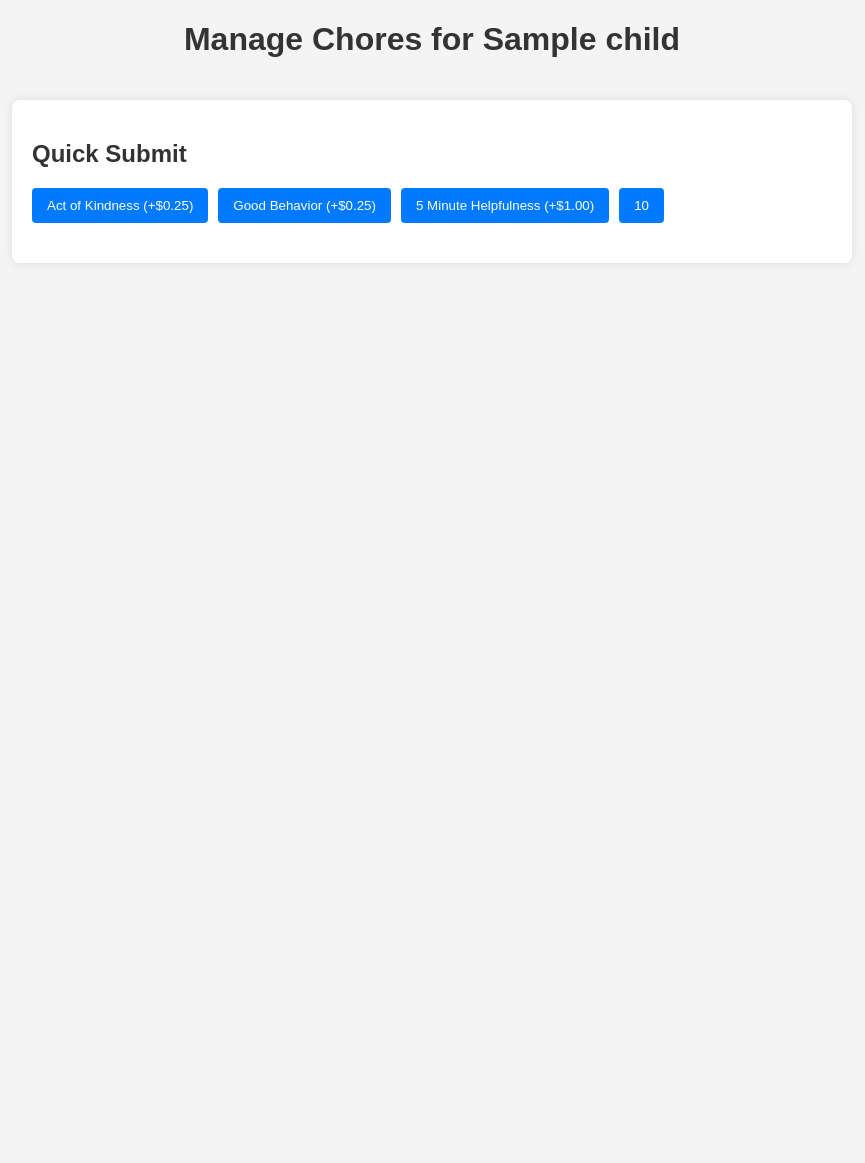
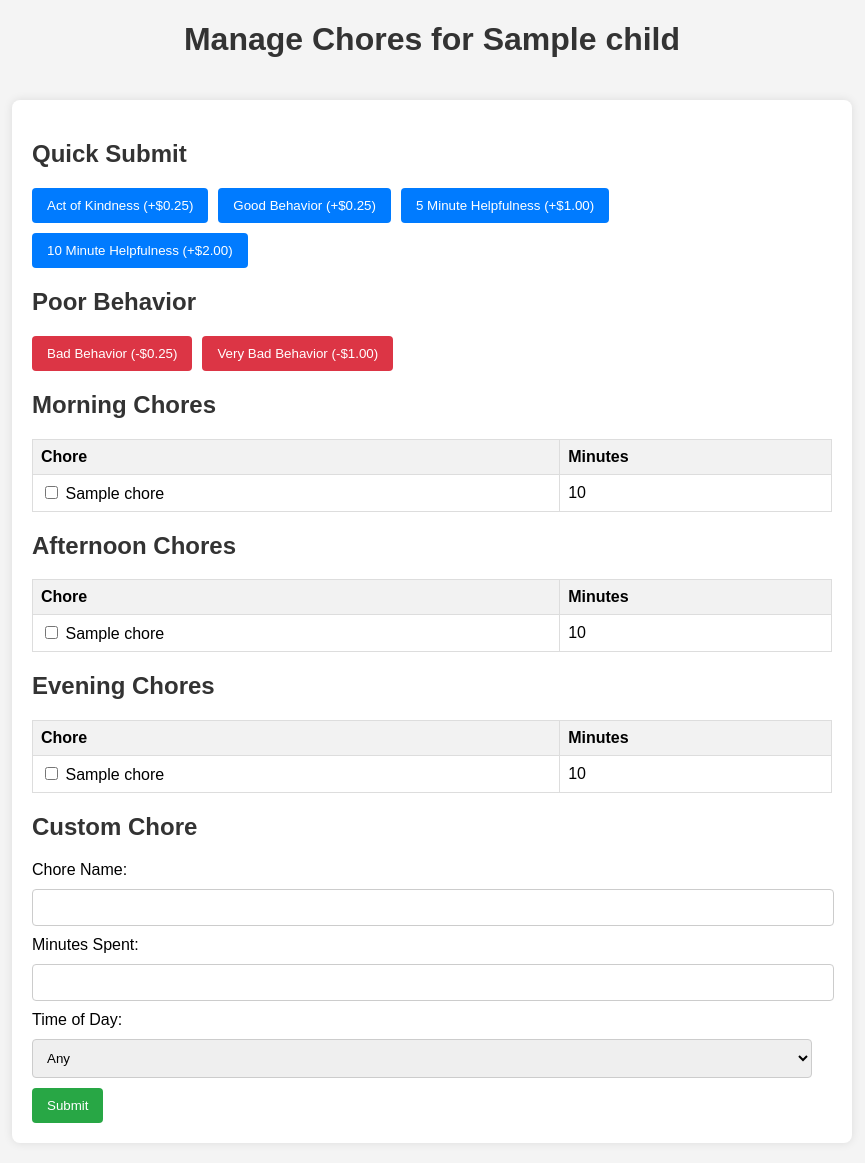
Before and after one commit to mmorrisj/ChoreTracker, a Flask app: template templates/manage_chores.html in a window 1280 px wide. Shown: the whole page, without its empty margins (208-1073 px from the left). Before the commit the page ends 223 px from the top, so only its background shows below. Run offline with Flask 2, Linux system fonts and the light colour scheme; the template is opened without the code that fills it: most values are stand-ins (such as "Sample title", 1, 10 or a date in 2020).

Commit message:
Update manage_chores.html

```diff
--- a/templates/manage_chores.html
+++ b/templates/manage_chores.html
@@ -88,4 +88,120 @@
             <button type="submit" name="quick_submit" value="Act of Kindness">Act of Kindness (+$0.25)</button>
             <button type="submit" name="quick_submit" value="Good Behavior">Good Behavior (+$0.25)</button>
             <button type="submit" name="quick_submit" value="5 Minute Helpfulness">5 Minute Helpfulness (+$1.00)</button>
-            <button type="submit" name="quick_submit" value="10 Minute Helpfulness">10
+            <button type="submit" name="quick_submit" value="10 Minute Helpfulness">10 Minute Helpfulness (+$2.00)</button>
+            <!-- Add more quick submit buttons as needed -->
+        </div>
+
+        <h2>Poor Behavior</h2>
+        <div class="poor-behavior">
+            <button type="submit" name="quick_submit" value="Bad Behavior">Bad Behavior (-$0.25)</button>
+            <button type="submit" name="quick_submit" value="Very Bad Behavior">Very Bad Behavior (-$1.00)</button>
+            <!-- Add more poor behavior buttons as needed -->
+        </div>
+
+        <h2>Morning Chores</h2>
+        <table>
+            <thead>
+                <tr>
+                    <th>Chore</th>
+                    <th>Minutes</th>
+                </tr>
+            </thead>
+            <tbody>
+                {% for chore in morning_chores %}
+                <tr>
+                    <td>
+                        <input type="checkbox" name="preset_chores" value="{{ chore['id'] }}" id="chore_{{ chore['id'] }}">
+                        <label for="chore_{{ chore['id'] }}">{{ chore['name'] }}</label>
+                    </td>
+                    <td>{{ chore['preset_amount'] }}</td>
+                </tr>
+                {% endfor %}
+            </tbody>
+        </table>
+
+        <h2>Afternoon Chores</h2>
+        <table>
+            <thead>
+                <tr>
+                    <th>Chore</th>
+                    <th>Minutes</th>
+                </tr>
+            </thead>
+            <tbody>
+                {% for chore in afternoon_chores %}
+                <tr>
+                    <td>
+                        <input type="checkbox" name="preset_chores" value="{{ chore['id'] }}" id="chore_{{ chore['id'] }}">
+                        <label for="chore_{{ chore['id'] }}">{{ chore['name'] }}</label>
+                    </td>
+                    <td>{{ chore['preset_amount'] }}</td>
+                </tr>
+                {% endfor %}
+            </tbody>
+        </table>
+
+        <h2>Evening Chores</h2>
+        <table>
+            <thead>
+                <tr>
+                    <th>Chore</th>
+                    <th>Minutes</th>
+                </tr>
+            </thead>
+            <tbody>
+                {% for chore in evening_chores %}
+                <tr>
+                    <td>
+                        <input type="checkbox" name="preset_chores" value="{{ chore['id'] }}" id="chore_{{ chore['id'] }}">
+                        <label for="chore_{{ chore['id'] }}">{{ chore['name'] }}</label>
+                    </td>
+                    <td>{{ chore['preset_amount'] }}</td>
+                </tr>
+                {% endfor %}
+            </tbody>
+        </table>
+
+        <h2>Custom Chore</h2>
+        <div>
+            <label for="custom_chore">Chore Name:</label>
+            <input type="text" name="custom_chore" id="custom_chore">
+        </div>
+        <div>
+            <label for="custom_minutes">Minutes Spent:</label>
+            <input type="number" step="0.01" name="custom_minutes" id="custom_minutes">
+        </div>
+        <div>
+            <label for="custom_time_of_day">Time of Day:</label>
+            <select name="custom_time_of_day" id="custom_time_of_day">
+                <option value="Any">Any</option>
+                <option value="Morning">Morning</option>
+                <option value="Afternoon">Afternoon</option>
+                <option value="Evening">Evening</option>
+            </select>
+        </div>
+        <button type="submit">Submit</button>
+    </form>
+
+    <script>
+        function handleSubmit(event) {
+            event.preventDefault();
+            var formData = new FormData(event.target);
+            fetch(event.target.action, {
+                method: event.target.method,
+                body: formData,
+                headers: {
+                    'X-Requested-With': 'XMLHttpRequest'
+                }
+            }).then(response => response.json())
+              .then(data => {
+                  if (data.status === 'success') {
+                      window.location.href = '{{ url_for("parent_dashboard") }}';
+                  } else {
+                      console.log('Error in form submission');
+                  }
+              }).catch(error => console.error('Error:', error));
+        }
+    </script>
+</body>
+</html>
```
